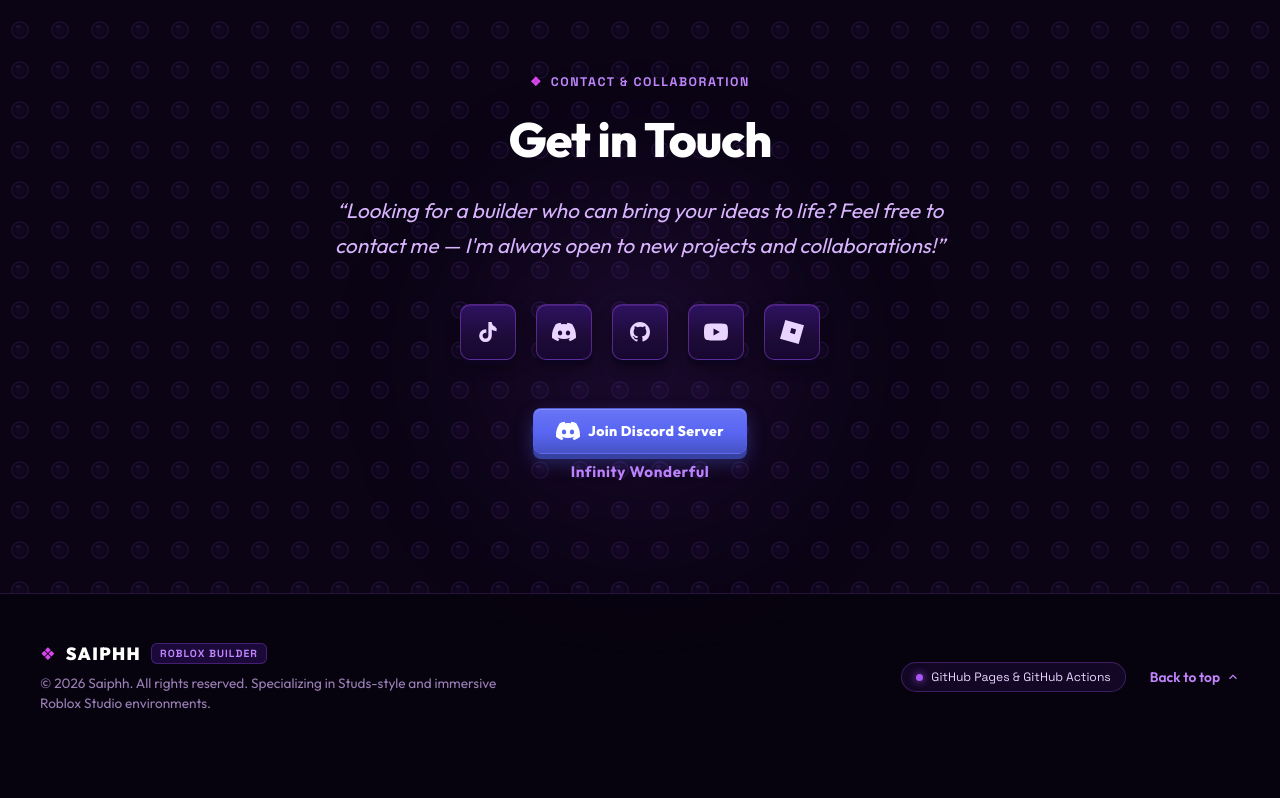
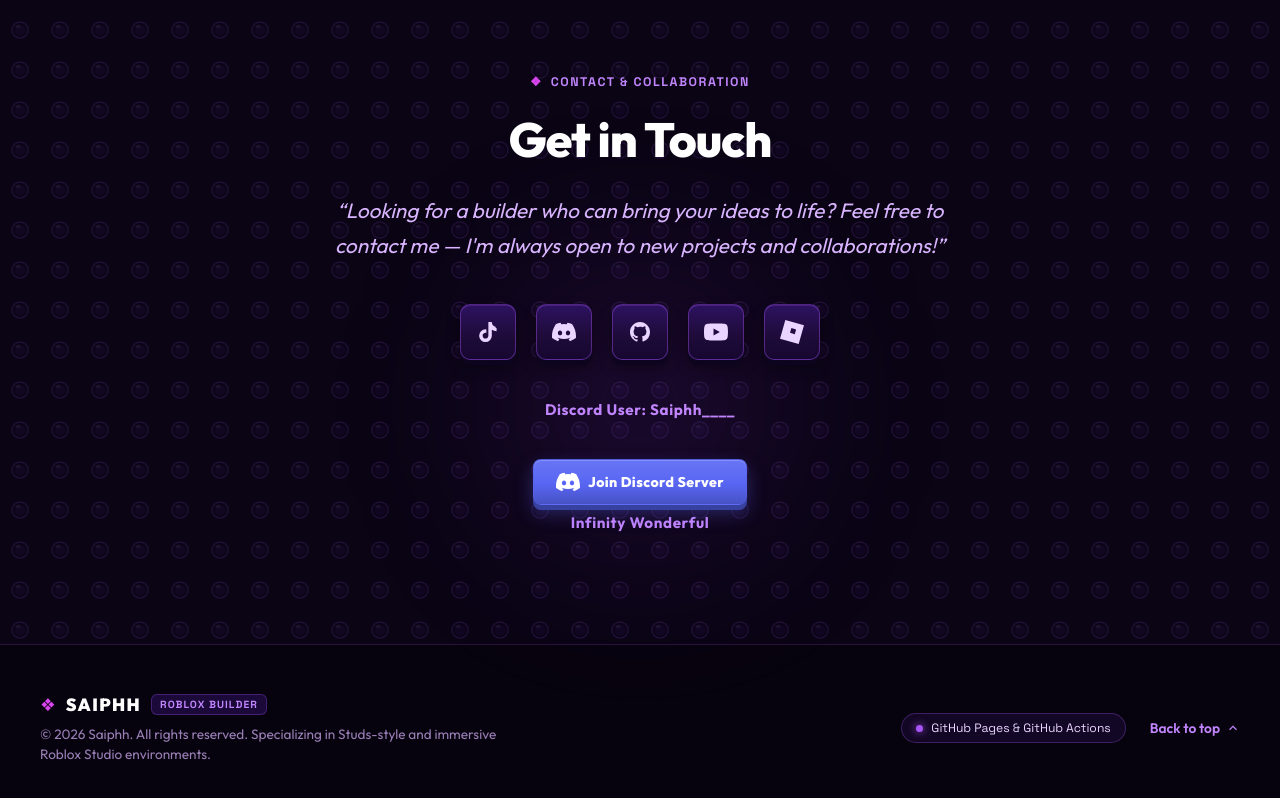
Before and after one commit to saiphh-dev/myportofolio, a Next.js app: page / in a window 1280 px wide. Shown: the part 1790-2588 px from the top of the page. Before the commit the page ends 2551 px from the top, so only its background shows below. Built offline with nearby package versions, Linux system fonts and the light colour scheme.

Commit message:
feat: add Discord username line, lower Discord button block

```diff
--- a/src/components/ContactSection.jsx
+++ b/src/components/ContactSection.jsx
@@ -115,6 +115,9 @@ export default function ContactSection({ contactData }) {
             ))}
           </div>
 
+          {/* Discord username between socials and Discord button */}
+          <p className={styles.discordUser}>Discord User: Saiphh____</p>
+
           {/* Quick Discord Action */}
           <div className={styles.discordHelper}>
             <button
--- a/src/components/ContactSection.module.css
+++ b/src/components/ContactSection.module.css
@@ -160,13 +160,25 @@
   display: none;
 }
 
+/* Discord username line between socials and Discord button */
+.discordUser {
+  margin: 0 auto;
+  padding-top: 0.5rem;
+  text-align: center;
+  font-family: var(--font-sans);
+  font-size: 0.95rem;
+  font-weight: 700;
+  color: #c084fc;
+  letter-spacing: 0.04em;
+}
+
 /* Discord Helper */
 .discordHelper {
   display: flex;
   flex-direction: column;
   align-items: center;
   gap: 8px;
-  padding-top: 1rem;
+  padding-top: 2.5rem;
 }
 
 .copyDiscordBtn {
```
